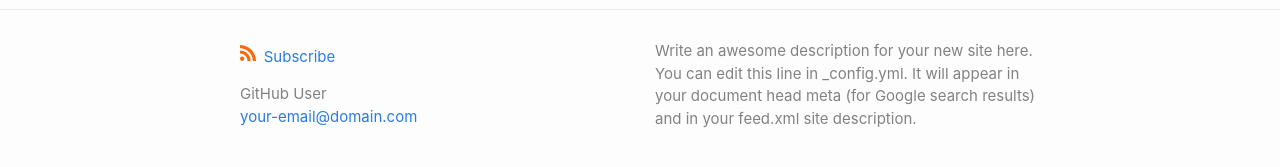
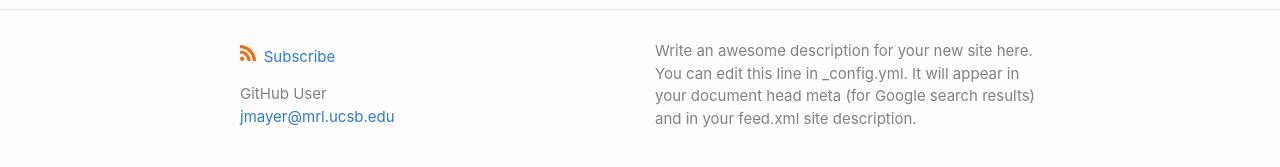
Before and after one commit to jam-1057/jam-1057.github.io, a Jekyll site: the page built from index.md, in a window 1280 px wide. Shown: the part 710-877 px from the top of the page. Built offline with Jekyll 4.4.1, drawn with Linux system fonts in a browser that asks for light colours.

Commit message:
Update _config.yml

```diff
--- a/_config.yml
+++ b/_config.yml
@@ -1,7 +1,7 @@
 title: Justin A. Mayer, PhD
 author:
   name: GitHub User
-  email: your-email@domain.com
+  email: jmayer@mrl.ucsb.edu
 
 # The `>` after `description:` means to ignore line-breaks until next key.
 # If you want to omit the line-break after the end of text, use `>-` instead.
```
